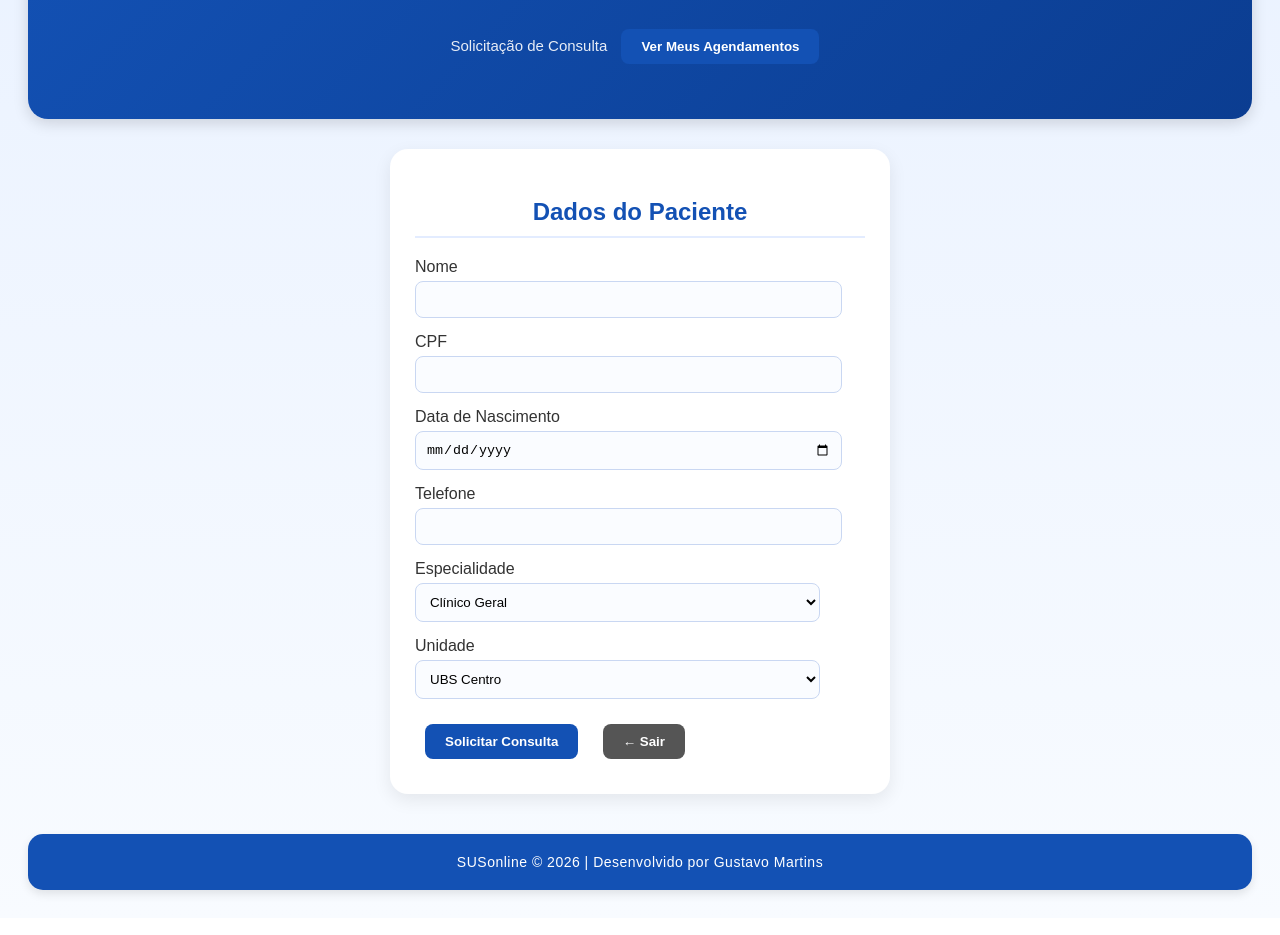
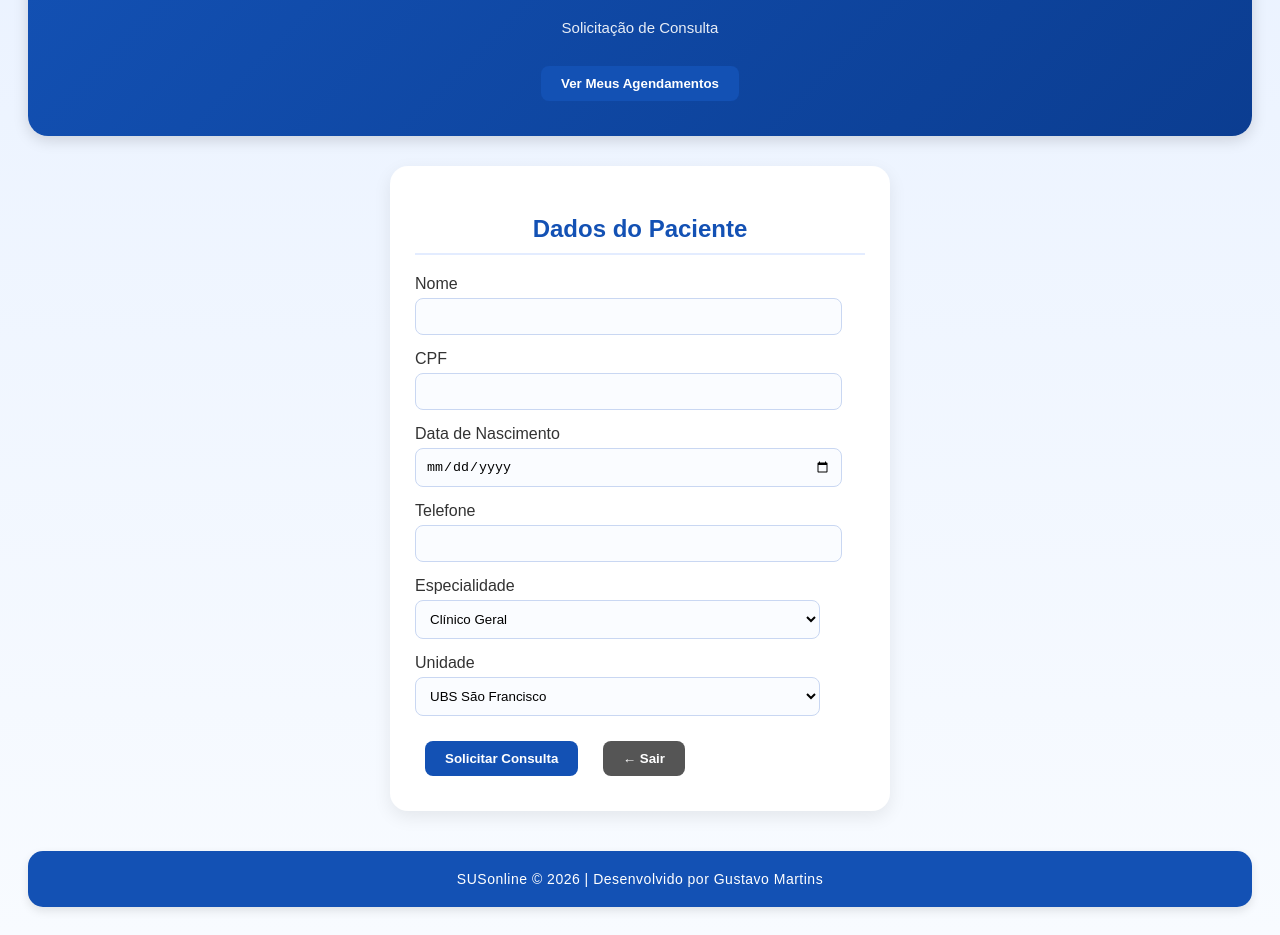
Before and after one commit to gustavosaul75-a11y/SUSonline, a plain HTML site: page usuario.html in a window 1280 px wide. Shown: the part 114-1049 px from the top of the page. Drawn offline with Linux system fonts and the light colour scheme.

Commit message:
Atualização do sistema

```diff
--- a/usuario.html
+++ b/usuario.html
@@ -5,8 +5,7 @@
 
   <meta charset="UTF-8">
 
-  <meta name="viewport"
-        content="width=device-width, initial-scale=1.0">
+  <meta name="viewport" content="width=device-width, initial-scale=1.0">
 
   <title>Usuário - SUSonline</title>
 
@@ -22,16 +21,13 @@
 
   <p>
     Solicitação de Consulta
+  </p>
+
   <a href="meus-agendamentos.html">
-
     <button>
-
       Ver Meus Agendamentos
-
     </button>
-
   </a>
-  </p>
 
 </header>
 
@@ -69,11 +65,11 @@
 
   <select id="unidade">
 
-    <option>UBS Centro</option>
+    <option>UBS São Francisco</option>
 
-    <option>UBS Vila Nova</option>
+    <option>UBS Dra Maira Fachini</option>
 
-    <option>AME Ipiranga</option>
+    <option>UBS Louviral Pires</option>
 
   </select>
 
@@ -93,15 +89,7 @@
 
   </a>
 
-
-
 </div>
-
-<script src="https://www.gstatic.com/firebasejs/8.10.1/firebase-app.js"></script>
-
-<script src="https://www.gstatic.com/firebasejs/8.10.1/firebase-firestore.js"></script>
-
-<script src="firebase.js"></script>
 
 <footer>
 
@@ -111,6 +99,14 @@
 
 </footer>
 
+<script src="https://www.gstatic.com/firebasejs/8.10.1/firebase-app.js"></script>
+
+<script src="https://www.gstatic.com/firebasejs/8.10.1/firebase-firestore.js"></script>
+
+<script src="firebase.js"></script>
+
 </body>
 
 </html>
+
+</html>
```
Lines whose indentation alone changed are shown as unchanged.
